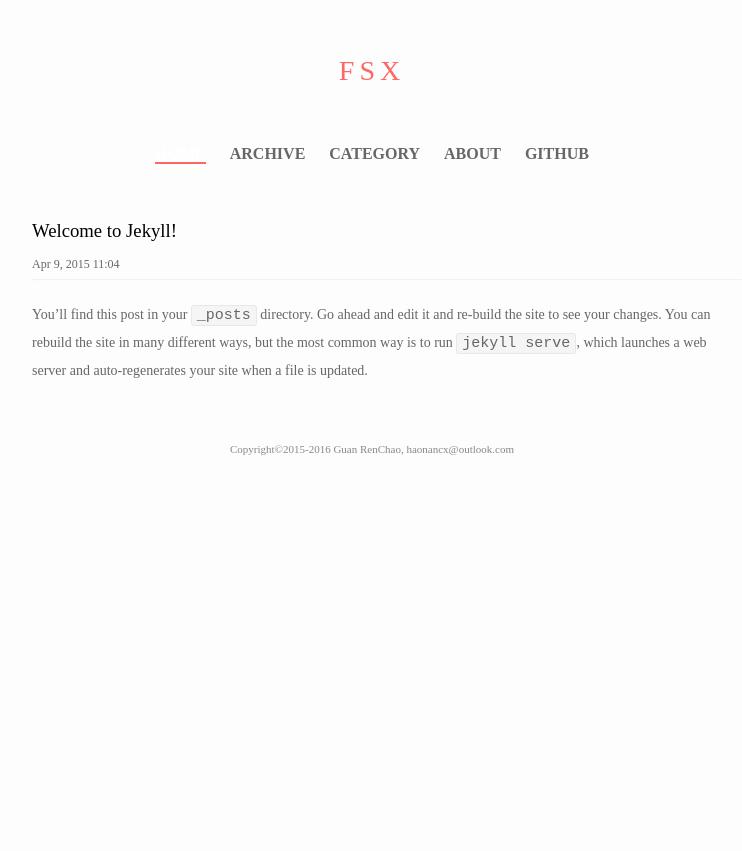
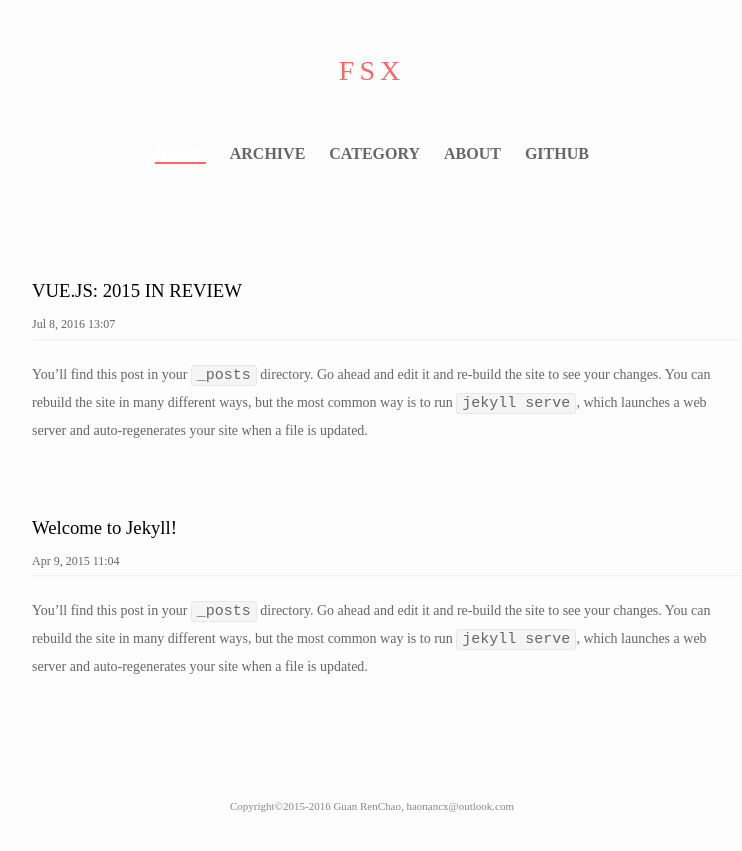
Before and after one commit to xtd420/Haonancx.github.io, a Jekyll site: the page built from index.html, in a window 1280 px wide. Shown: the top 851 px of the page, without its empty margins (268-1010 px from the left). Built offline with Jekyll 4.4.1, drawn with Linux system fonts in a browser that asks for light colours.

Commit message:
post test

```diff
--- /dev/null
+++ b/_posts/2015-04-09-VUE-2015-IN-REVIEW.markdown
@@ -0,0 +1,25 @@
+---
+layout: post
+title:  "VUE.JS: 2015 IN REVIEW"
+date:   2016-07-08 13:23:32
+categories: jekyll update
+---
+You’ll find this post in your `_posts` directory. Go ahead and edit it and re-build the site to see your changes. You can rebuild the site in many different ways, but the most common way is to run `jekyll serve`, which launches a web server and auto-regenerates your site when a file is updated.
+
+To add new posts, simply add a file in the `_posts` directory that follows the convention `YYYY-MM-DD-name-of-post.ext` and includes the necessary front matter. Take a look at the source for this post to get an idea about how it works.
+
+Jekyll also offers powerful support for code snippets:
+
+{% highlight ruby %}
+def print_hi(name)
+  puts "Hi, #{name}"
+end
+print_hi('Tom')
+#=> prints 'Hi, Tom' to STDOUT.
+{% endhighlight %}
+
+Check out the [Jekyll docs][jekyll] for more info on how to get the most out of Jekyll. File all bugs/feature requests at [Jekyll’s GitHub repo][jekyll-gh]. If you have questions, you can ask them on [Jekyll’s dedicated Help repository][jekyll-help].
+
+[jekyll]:      http://jekyllrb.com
+[jekyll-gh]:   https://github.com/jekyll/jekyll
+[jekyll-help]: https://github.com/jekyll/jekyll-help
--- a/_sass/_layout.scss
+++ b/_sass/_layout.scss
@@ -22,6 +22,9 @@
 .MainIndex a{
     color: #F66;
     font-family:inherit;
+}
+.MainIndex a:hover{
+    border:0;
 }
 .nav {
     text-transform: uppercase;
@@ -54,6 +57,7 @@
 
 .nav li a:hover {
     cursor: pointer;
+    text-decoration: none;
     border-bottom: 2px solid #f66;
 }
 
@@ -101,6 +105,7 @@
 .page-content {
 	min-height: 100%;
 	height: 100%;
+    margin: 60px auto;
 }
 
 .post-meta {
```
Also changed, not shown: _posts/2016-07-09-welcome-to-jekyll copy (2).markdown (renamed from _posts/2015-04-09-welcome-to-jekyll copy.markdown).
